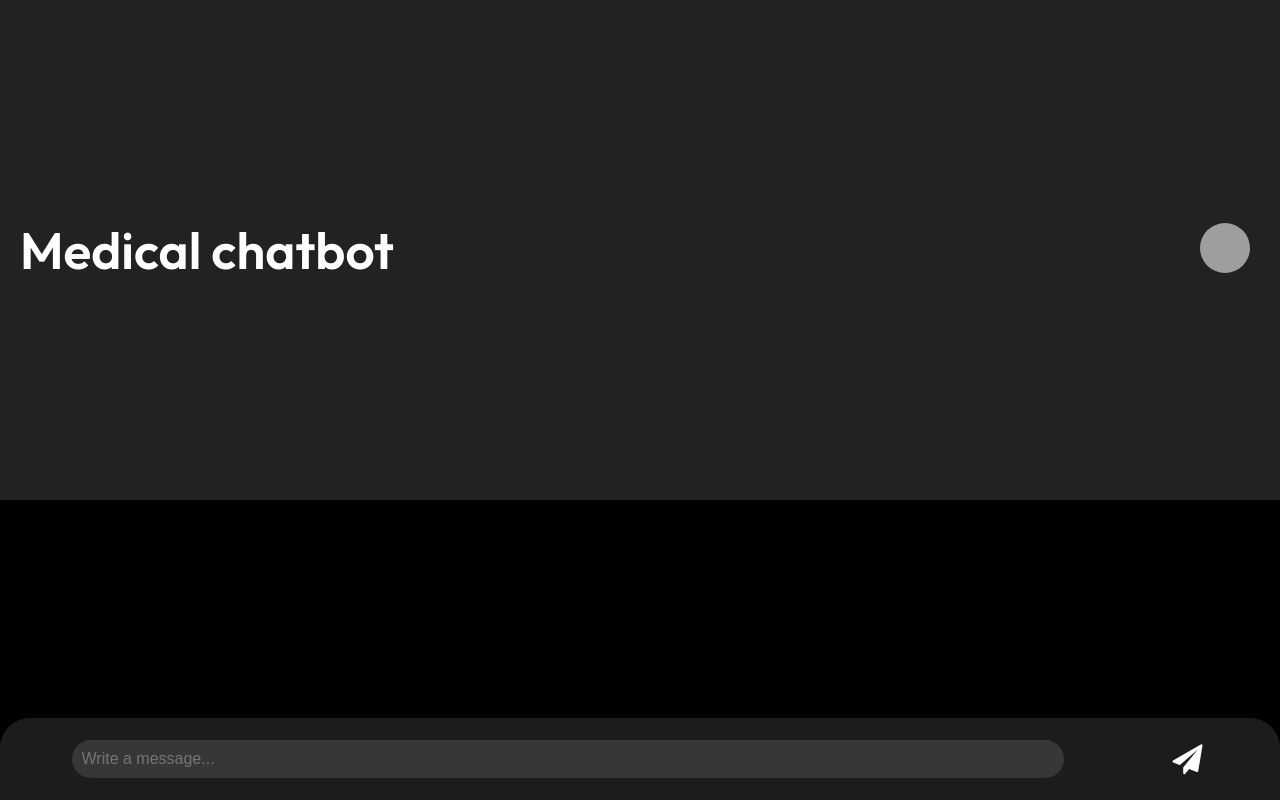
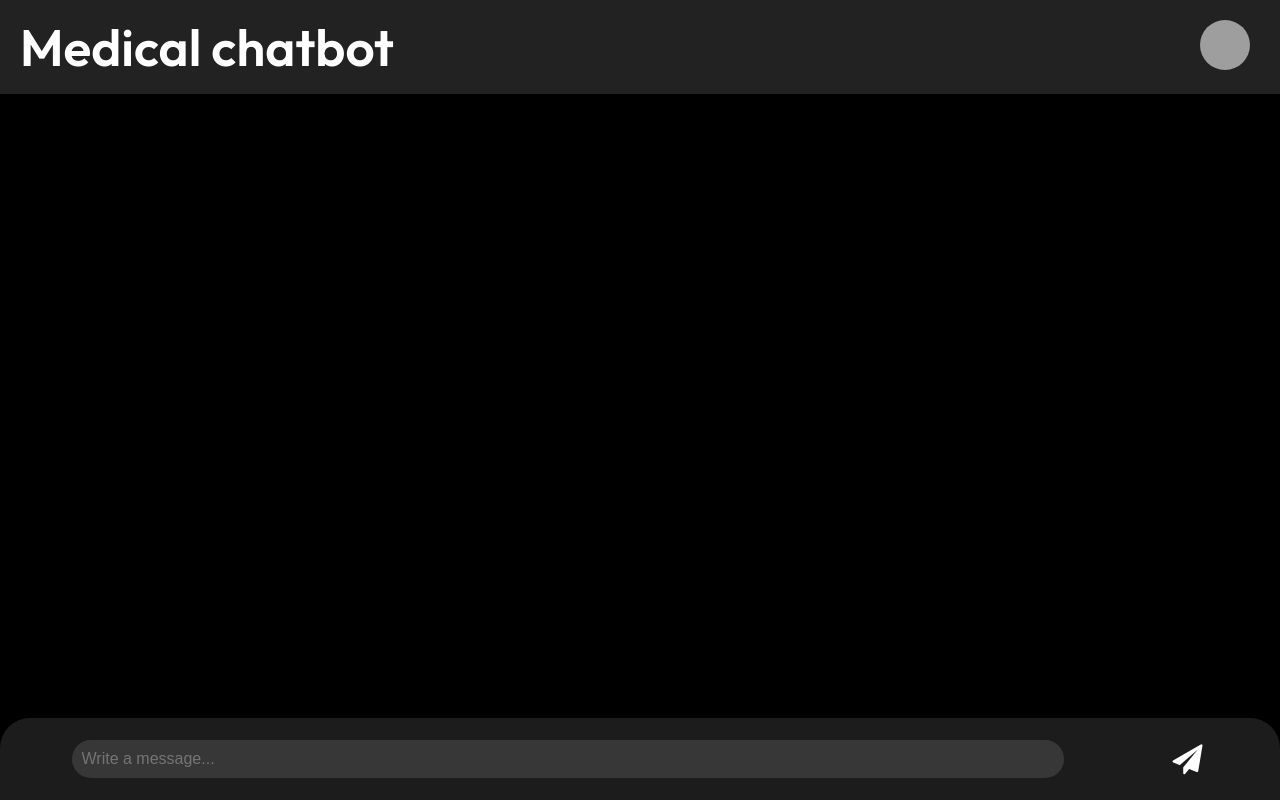
Before and after one commit to Naija-geek/Medical-chatbot, a Flask app: page / in a window 1280 px wide. Run offline with Flask 3, Linux system fonts and the light colour scheme; grey boxes are pictures that could not be loaded.

Commit message:
changed height to max-height

```diff
--- a/static/style.css
+++ b/static/style.css
@@ -132,7 +132,7 @@ body {
     align-items: center;
     justify-content: space-between;
     padding: 15px 20px;
-    height:500px;
+    max-height:500px;
 }
 .chatbox__header p{
     font-size: 3.2rem;
```
